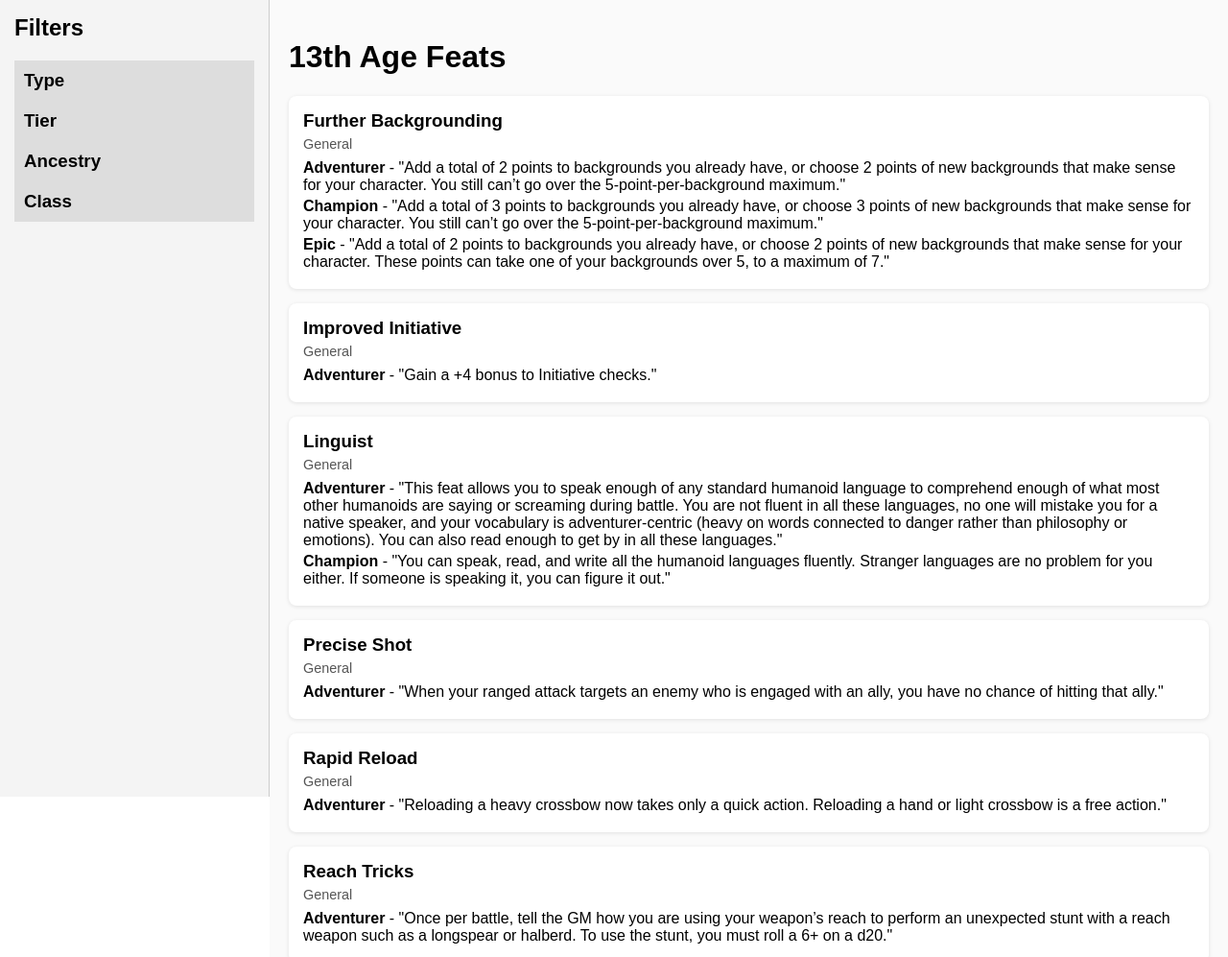
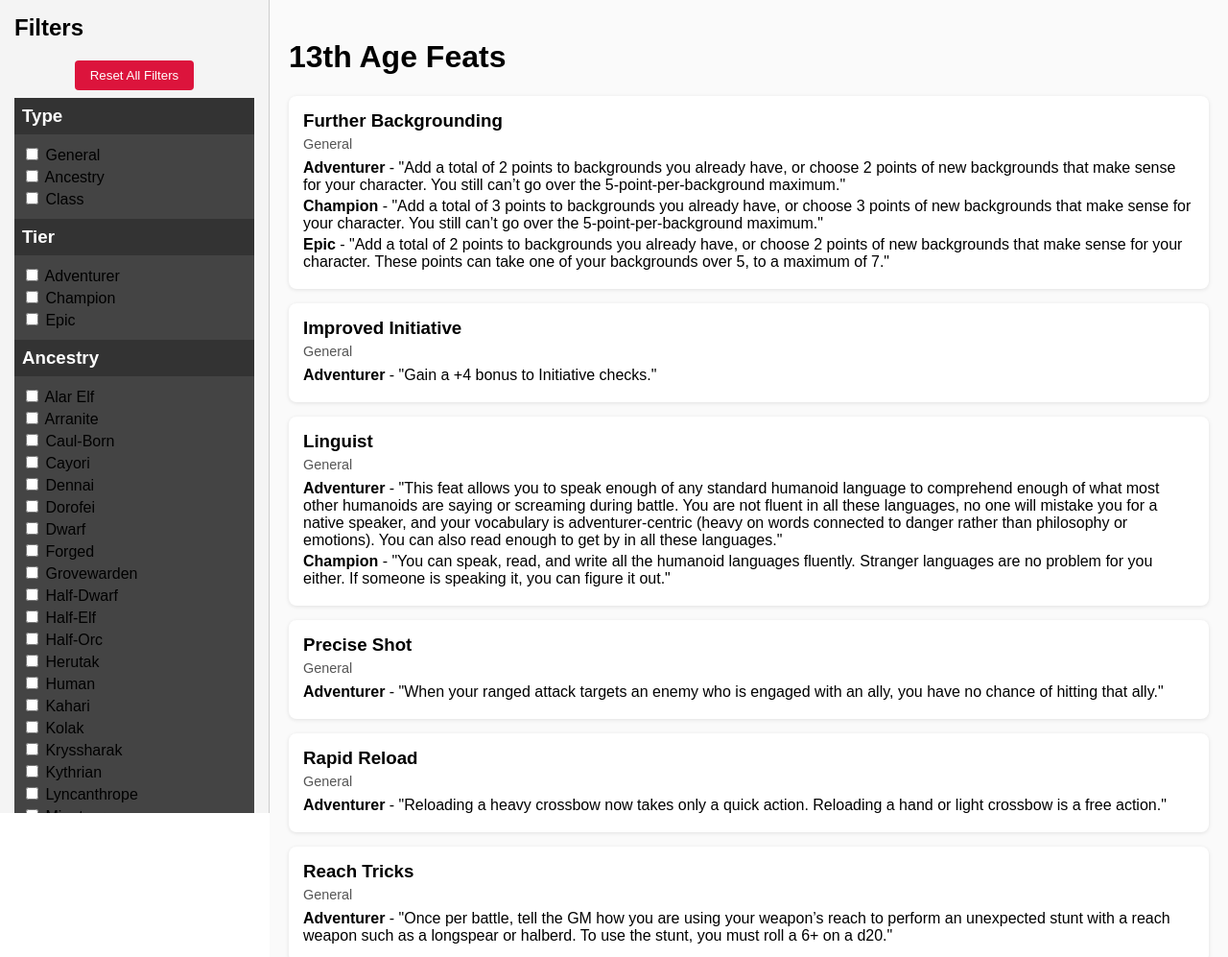
Before and after one commit to ecm4ac/aedium, a plain HTML site: page index.html in a window 1280 px wide. Shown: the top 997 px of the page at 96% size. Drawn offline with Linux system fonts and the light colour scheme.

Commit message:
Add files via upload
Fix for left navbar cutoff on bottom.

Add reset button to top of navbar.

Accordions are open by default.

```diff
--- a/index.html
+++ b/index.html
@@ -13,7 +13,10 @@
     <aside id="sidebar">
         <h2>Filters</h2>
 
-        <div class="accordion">
+            <!-- Reset Button -->
+    <button id="reset-filters" class="reset-btn">Reset All Filters</button>
+
+    <div class="accordion open">
         <h3>Type</h3>
         <div class="accordion-content">
             <label><input type="checkbox" name="Type" value="General"> General</label>
@@ -22,7 +25,7 @@
         </div>
     </div>
 
-<div class="accordion">
+    <div class="accordion open">
         <h3>Tier</h3>
         <div class="accordion-content">
             <label><input type="checkbox" name="Tier" value="Adventurer"> Adventurer</label>
@@ -31,12 +34,12 @@
         </div>
     </div>
 
-<div class="accordion">
+    <div class="accordion open">
         <h3>Ancestry</h3>
         <div class="accordion-content" id="ancestry-filters"></div>
     </div>
 
-<div class="accordion">
+    <div class="accordion open">
         <h3>Class</h3>
         <div class="accordion-content" id="class-filters"></div>
     </div>
--- a/script.js
+++ b/script.js
@@ -129,3 +129,17 @@ function renderResults(results, tierFilters = []) {
         container.appendChild(card);
     });
 }
+
+// Reset button clears all filters
+document.getElementById('reset-filters').addEventListener('click', () => {
+    document.querySelectorAll('#sidebar input[type=checkbox]').forEach(cb => cb.checked = false);
+    applyFilters(); // re-run filter logic
+});
+
+// Accordion logic - start all open
+document.querySelectorAll('.accordion').forEach(acc => {
+    acc.classList.add('open');
+    acc.querySelector('h3').addEventListener('click', () => {
+        acc.classList.toggle('open');
+    });
+});
--- a/style.css
+++ b/style.css
@@ -18,6 +18,7 @@ body {
     top: 0;
     height: 100vh;
     overflow-y: auto;
+    padding-bottom: 2rem;
 }
 
 #sidebar h2 {
@@ -79,22 +80,40 @@ body {
 
 /* Accordion styles */
 .accordion h3 {
+    cursor: pointer;
     margin: 0;
-    padding: 10px;
-    background: #ddd;
-    cursor: pointer;
+    padding: 0.5rem;
+    background: #333;
+    color: white;
 }
 .accordion h3.active {
     background: #bbb;
 }
 .accordion-content {
-    overflow: hidden;
-    max-height: 0;
-    transition: max-height 0.2s ease-out;
-    padding-left: 10px;
+    display: none;
+    padding: 0.5rem;
+    background: #444;
 }
-
 .accordion-content label {
     display: block; /* one checkbox per line */
     margin: 3px 0;
 }
+
+.accordion.open .accordion-content {
+    display: block;
+}
+
+/* Reset button styling */
+.reset-btn {
+    display: block;
+    margin: 0.5rem auto;
+    padding: 0.5rem 1rem;
+    background: crimson;
+    color: white;
+    border: none;
+    border-radius: 4px;
+    cursor: pointer;
+}
+.reset-btn:hover {
+    background: darkred;
+}
```
Lines whose indentation alone changed are shown as unchanged.
